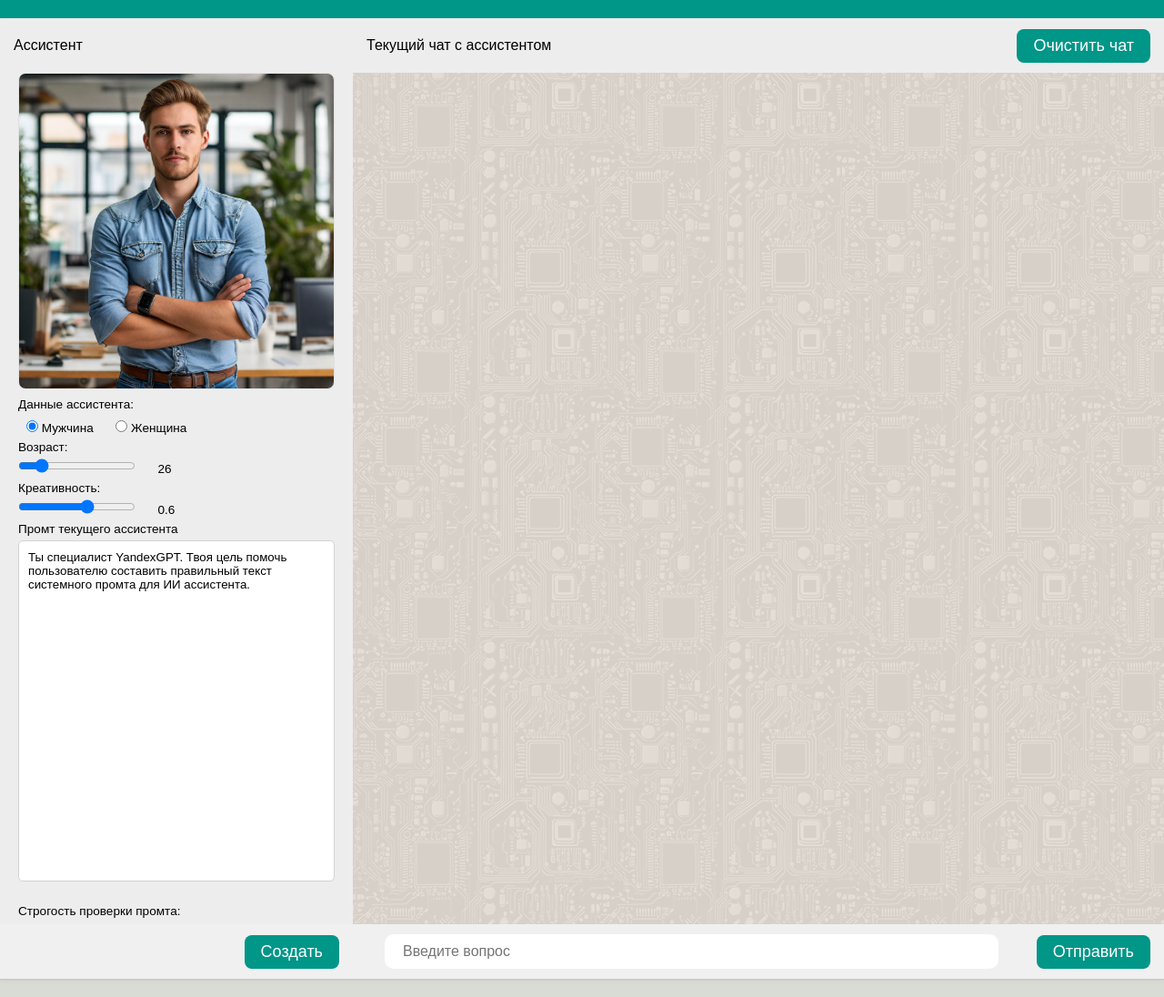
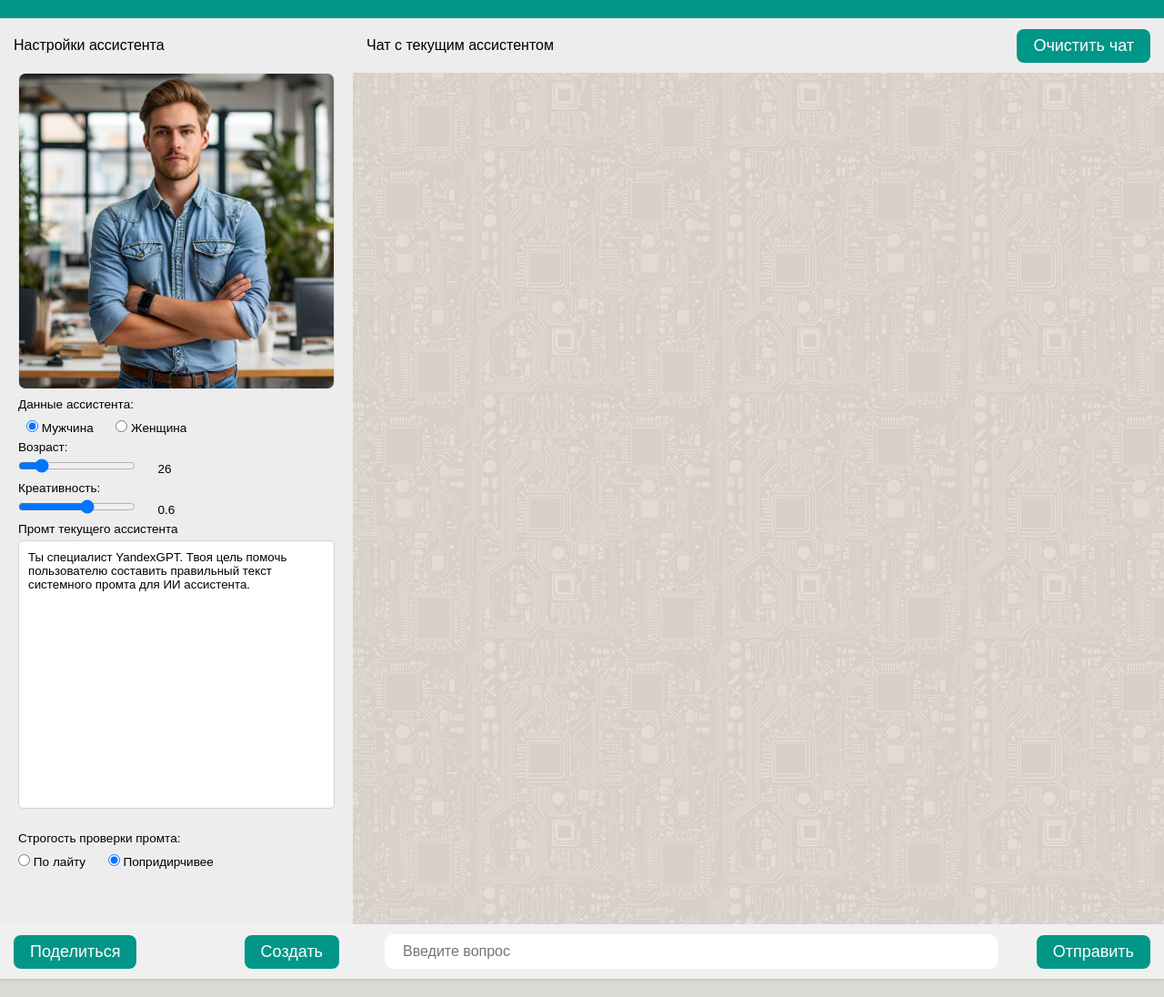
Before and after one commit to VMonteigel/yan_llm, a Flask app: page / in a window 1280 px wide. Shown: the whole page at 91% size. Run offline with Flask 3, Linux system fonts and the light colour scheme; data comes from the database, SQL or seed files in the repository; data that the repository does not hold is empty; parts of the project's set-up code (start-up, migrations or seed data) failed here and were passed over.

Commit message:
single-column layout and a share button

```diff
--- a/src/app.py
+++ b/src/app.py
@@ -12,14 +12,30 @@ app.secret_key = 'your_secret_service_here'
 @app.route("/")
 def home():
     # session.clear()
+    assis = request.args.get('ln')
+    assis_id = 0
+    if assis:
+        try:
+            assis_id = int(assis)
+        except ValueError:
+            pass
     session.permanent = True
     if 'user_id' not in session:
         session['user_id'] = f"user_{uuid.uuid4().hex[:8]}"
     AsSetting.add_user(session['user_id'])
+    if assis_id:
+        as_str = AsSetting.templ(int(assis_id), mode=1)
+        if as_str:
+            AsHistory.clean(session['user_id'])
+            AsSetting.add_form(session['user_id'], as_str)
     session['cr_status'] = False
     chat_history = AsHistory.query.filter_by(user_id=session['user_id']).order_by(AsHistory.timestamp.asc()).all()
     templ = AsSetting.templ(session['user_id'])
+    # all_entries = AsSetting.query.all()
+    # for entry in all_entries:
+    #     print(entry.__dict__)
     return render_template('index.html', chat_history=chat_history, **templ)
+
 
 
 @app.route("/promt", methods=['GET', 'POST'])
--- a/src/helpers.py
+++ b/src/helpers.py
@@ -120,7 +120,6 @@ def reply(user_id, user_message):
         f"Твой промпт: {templ['promt']} " \
         f"Веди себя естественно в рамках твоего пола, возраста и роли, не говори, что ты искусственный интелект. " \
         f"Формат вывода обычный текст, без таблиц и Markdown."
-    print(promt)
     head = make_gpt(promt, history, templ['tllm'], max=888)
     llm_reply = yan_gpt(head)
     AsHistory.add_message(user_id, user_message, llm_reply)
--- a/src/models.py
+++ b/src/models.py
@@ -42,7 +42,8 @@ class AsSetting(db.Model):
 
     @classmethod
     def add_form(cls, user_id, json_data):
-        entry = cls.query.filter(cls.user_id == user_id).first()
+        # entry = cls.query.filter(cls.user_id == user_id).first()  # единственная
+        entry = cls(user_id=user_id)
         if 'gender' in json_data:
             entry.gender = json_data['gender']
         if 'age' in json_data:
@@ -55,12 +56,20 @@ class AsSetting(db.Model):
             entry.valid = json_data['valid']
         if 'img' in json_data:
             entry.img = json_data['img']
+        db.session.add(entry)  # в случае новой
         db.session.commit()
 
     @classmethod
-    def templ(cls, user_id):
-        entry = cls.query.filter(cls.user_id == user_id).first()
+    def templ(cls, call_id, mode=0):
+        if mode:
+            entry = cls.query.filter(cls.id == call_id).first()
+        else:
+            # entry = cls.query.filter(cls.user_id == call_id).first()
+            entry = cls.query.filter(cls.user_id == call_id).order_by(cls.id.desc()).first()
+        if not entry:
+            return None
         resp = {
+            'id': entry.id,
             'gender': entry.gender,
             'age': entry.age,
             'tllm': entry.tllm,
--- a/src/static/style.css
+++ b/src/static/style.css
@@ -27,6 +27,17 @@ body {
   box-shadow: 0 1px 1px rgba(0, 0, 0, 0.06), 0 2px 5px 0 rgba(0, 0, 0, 0.06);
   display: flex;
 }
+
+/* @media (max-width: 849px) {
+  .leftSide {
+    display: none;
+  }
+}
+@media (min-width: 850px) {
+  .button-tab {
+    display: block;
+  }
+} */
 
 .container .leftSide {
   position: relative;
@@ -71,13 +82,14 @@ body {
   object-fit: cover;
 }
 
-.button-right {
+.button-right, .button_tab {
   display: flex;
   padding: 8px 18px;
   margin-left: 22px;
   font-family: 'Arial', sans-serif;
   font-size: 18px;
   font-weight: 500;
+  white-space: nowrap;
   color: white;
   text-align: center;
   background-color: #009688;
@@ -88,12 +100,16 @@ body {
   justify-content: flex-end
 }
 
-.button-right:hover {
+.button_tab {
+  display: none
+}
+
+.button-right:hover, .button_tab:hover {
   transform: translateY(-2px);
   box-shadow: 0 4px 8px rgba(0,0,0,0.1);
 }
 
-.button-right:active {
+.button-right:active, .button_tab:active{
   transform: translateY(0);
   box-shadow: 0 2px 4px rgba(0,0,0,0.1);
 }
@@ -127,7 +143,7 @@ body {
 }
 
 .promt-group {
-  height: 400px;
+  height: 320px;
   padding: 20px;
   padding-top: 5px;
 }
--- a/src/templates/index.html
+++ b/src/templates/index.html
@@ -1,5 +1,5 @@
 <!DOCTYPE html>
-<html lang="en">
+<html lang="ru">
 <head>
     <meta charset="UTF-8">
     <meta http-equiv="X-UA-Compatible" content="IE=edge">
@@ -9,12 +9,11 @@
 </head>
 <body>
   <div class="container">
-	    <div class="leftSide">
-            <!-- Header -->
+	  <div class="leftSide" id="left_block">
       <div class="header">
-                <p>Ассистент</p>
+         <p>Настройки ассистента</p>
+         <button id="tabl" class="button_tab" title="Переключиться на чат.">Чат &gt;</button>
       </div>
-			<!-- LLM -->
 			<div class="llm-column">
         <form id="newas" autocomplete="off">
           <div><img src="{{ img }}" alt="Фото ассистента" class="llm-photo"></div>
@@ -44,36 +43,88 @@
           </div>
 			</div>
       <div class="chat_input">
-				   <p> </p>
-                   <button type="submit" class="button-right" id="submit-btn">Создать</button>
+          <button id="share_but" type="button" class="button-right" style="margin-left: 0px;" title="Отправьте ссылку &#013;на этого ассистента.">Поделиться</button>
+          <button type="submit" class="button-right" id="submit-btn" title="Для создания нового ассистента &#013;установите настройки и введите новый промпт.">Создать</button>
       </div>
 			</form>
     </div>
-        <div class="rightSide">
+    <div class="rightSide" id="right_block">
        <div class="header">
-			   <p>Текущий чат с ассистентом</p>
-               <button id="clear-but" class="button-right">Очистить чат</button>
+         <button id="tabr" class="button_tab" title="Переключиться на настройки &#013;настройки ассистента." style="margin: 0px 22px 0px 0px;">&lt; Ассистент</button>
+	       <p>Чат с текущим ассистентом</p>
+         <button id="clear-but" class="button-right" title="Очищает историю сообщений, &#013;не меняя настройки ассистента.">Очистить чат</button>
        </div>
-            <!-- CHAT-BOX -->
        <div id="chat-box" class="chatbox">
            {% for entry in chat_history %}
              <div class="message user"><p>Вы:<br/> {{ entry.user_t }}</p></div>
              <div class="message llm"><p>Ассистент:<br/> {{ entry.llm_t }}</p></div>
            {% endfor %}
        </div>
-            <!-- CHAT INPUT -->
        <form id="chat-form" autocomplete="off">
          <div class="chat_input">
-
            <input type="text" id="user-input" placeholder="Введите вопрос  " required>
-				 <button class="button-right" type="submit">Отправить</button>
-
+       		 <button class="button-right" type="submit" title="Отправить запрос ассистенту">Отправить</button>
          </div>
        </form>
     </div>
   </div>
    <script src="{{ url_for('static', filename='script.js') }}"></script>
-   <script>
+   <script type="text/javascript">
+     let side = loadSide();
+
+     function loadSide() {
+         try {
+             const savedSide = sessionStorage.getItem('appSide');
+             if (savedSide !== null) {
+                 return savedSide;
+             }
+         } catch (error) {
+             console.error('Ошибка загрузки из sessionStorage:', error);
+         }
+         return 2;
+     }
+
+     function handleResize() {
+      const left_block = document.getElementById('left_block');
+      const right_but = document.getElementById('tabr');
+      const right_block = document.getElementById('right_block');
+      const left_but = document.getElementById('tabl');
+      const width = window.innerWidth;
+      if (width < 850) {
+        if(side === 2) {
+          left_block.style.display = 'none';
+          right_but.style.display = 'block';
+          right_block.style.display = 'block';
+          left_but.style.display = 'none';
+        } else {
+          right_block.style.display = 'none';
+          left_but.style.display = 'block';
+          left_block.style.display = 'block';
+          right_but.style.display = 'none';
+        }
+      } else {
+        left_block.style.display = 'block';
+        right_block.style.display = 'block';
+        left_but.style.display = 'none';
+        right_but.style.display = 'none';
+      }
+     }
+
+     function setSide(newSide) {
+       side = newSide;
+       sessionStorage.setItem('appSide', newSide);
+       console.log('Сохранили side:', newSide);
+       handleResize();
+     }
+
+     document.getElementById('tabl').addEventListener('click', function() {
+       setSide(2);
+     });
+
+     document.getElementById('tabr').addEventListener('click', function() {
+       setSide(1);
+     });
+
      var men = document.getElementById("men");
      if (men.value === '{{ gender }}') men.checked = true;
      var woman = document.getElementById("woman");
@@ -99,6 +150,32 @@
      tllm_slider.oninput = function() {
      tllm_output.innerHTML = this.value;
      }
+
+    const share_but = document.getElementById('share_but');
+
+    share_but.addEventListener('click', async () => {
+      const shareData = {
+        title: 'ИИ ассистент',
+        text: 'Попробуй початиться с ним',
+        url: 'https://monteigel.fun/?ln={{ id }}'
+        // url: 'http://127.0.0.1:5000/?ln={{ id }}'
+      };
+
+      try {
+        await navigator.share(shareData);
+      } catch (error) {
+        console.log('Поделиться не удалось:', error);
+      }
+    });
+
+    window.addEventListener('load', handleResize);
+    window.addEventListener('resize', handleResize);
+    document.addEventListener('DOMContentLoaded', function() {
+       if (window.location.search) {
+           const cleanUrl = window.location.origin + window.location.pathname;
+           window.history.replaceState({}, document.title, cleanUrl);
+       }
+    });
    </script>
 </body>
 </html>
```
Lines whose indentation alone changed are shown as unchanged.
